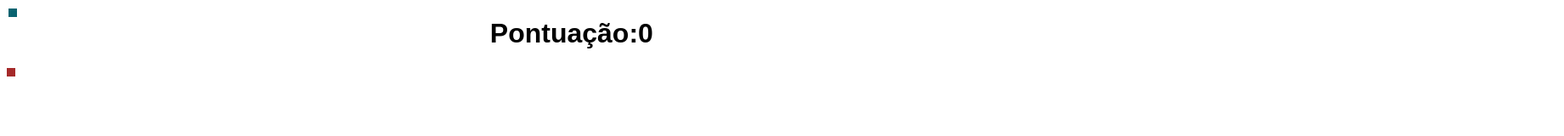
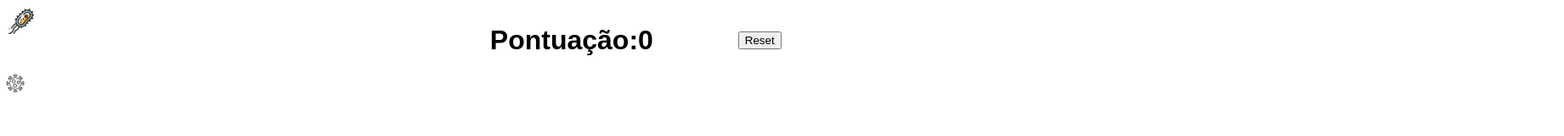
Before and after one commit to carlosrenatoalves/jogo, a plain HTML site: page index.html in a window 1280 px wide. Shown: the whole page at 85% size, 1841 px wide, since content can reach past the window. Drawn offline with Linux system fonts and the light colour scheme.

Commit message:
Add files via upload

```diff
--- a/estilo.css
+++ b/estilo.css
@@ -1,21 +1,30 @@
 #quadrado{
-    height: 10px;
-    width: 10px;
-    background-color: brown;
+    height: 30px;
+    width: 30px;
+    margin-left: -5px;
+    margin-top: -5px;
+    display: block;
+    position: absolute;
+    z-index: -1;
+}
+
+#comida{
+    height: 30px;
+    width: 30px;
     display: block;
     position: absolute;
 }
 
-#comida{
-    height: 10px;
-    width: 10px;
-    background-color: rgb(9, 99, 112);
-    display: block;
-    position: absolute;
+div{
+    font-family: Arial, Helvetica, sans-serif;
+    width: fit-content;
+    position: relative;
+    left: 45%;
+    display: flex;
+    justify-content:left;
+    align-items: center;
 }
 
-h1{
-    font-family: Arial, Helvetica, sans-serif;
-    position: relative;
-    left:45%;
+#botao{
+    margin-left: 100px;
 }
--- a/index.html
+++ b/index.html
@@ -8,9 +8,12 @@
     <script src="jogo.js" defer></script>
 </head>
 <body>
-    <h1 id="titulo"></h1>
-    <div id="quadrado"></div>
-    <div id="comida"></div>
+    <div>
+        <h1 id="titulo"></h1>
+        <button id="botao">Reset</button>
+    </div>
+    <img id="quadrado" src="bact.png" width="20" height="20">
+    <img id="comida" src="comida.png">
 
 </body>
 </html>
--- a/jogo.js
+++ b/jogo.js
@@ -2,8 +2,9 @@
 const quadrado = document.getElementById("quadrado");
 const comida = document.getElementById("comida");
 const titulo=document.getElementById("titulo");
-var largura=10;
-var altura=10;
+const botao = document.getElementById("botao");
+var largura=30;
+var altura=30;
 var pont=0;
 
 
@@ -20,6 +21,7 @@ function calculaDistancia(x,y,x2,y2){ // calcula a distancia entre o quadrado e
 return dist;
 }
 
+
 var bo=true;
 if(bo==true){
     comida.style.left = `10px`;
@@ -27,9 +29,22 @@ if(bo==true){
     var posX=10;
     var posY=10;
     bo=false;
+    titulo.textContent=`Pontuação:${pont}`;
 }
 
-titulo.textContent=`Pontuação:${pont}`;
+quadrado.style.cursor="none";
+
+botao.addEventListener('click',()=>{
+    pont=0;
+    titulo.textContent=`Pontuação:${pont}`;
+    quadrado.style.width=`30px`;
+    quadrado.style.height=`30px`;
+    quadrado.style.marginLeft=`-15px`;
+    quadrado.style.marginTop=`-15px`;
+    largura=30;
+    altura=30;
+
+});
 
 document.addEventListener('mousemove',(event)=>{
 
@@ -37,18 +52,21 @@ document.addEventListener('mousemove',(event)=>{
     const mousey=event.clientY;
 
     quadradoMove(mousex,mousey);
-    var dist=calculaDistancia(mousex,mousey,posX,posY);
-    if(dist<20){
+    var dist=calculaDistancia(mousex,mousey,posX+10,posY+10);
+    console.log("Distancia:"+dist);
+    if(dist<10*Math.sqrt(2)){
         const maxWidth = window.innerWidth - 3;
         const maxHeight = window.innerHeight - 3;
         posX = Math.floor(Math.random() * maxWidth);
         posY = Math.floor(Math.random() * maxHeight);
         comida.style.left = `${posX}px`;
         comida.style.top = `${posY}px`;
-        largura=largura+2;
-        altura=altura+2;
+        largura=largura+5;
+        altura=altura+5;
         quadrado.style.width=`${largura}px`;
         quadrado.style.height=`${altura}px`;
+        quadrado.style.marginLeft=`${-largura/2}px`;
+        quadrado.style.marginTop=`${-altura/2}px`;
         pont++;
         titulo.textContent=`Pontuação:${pont}`;
     }
```
Also changed, not shown: bact.png (added), comida.png (added).
